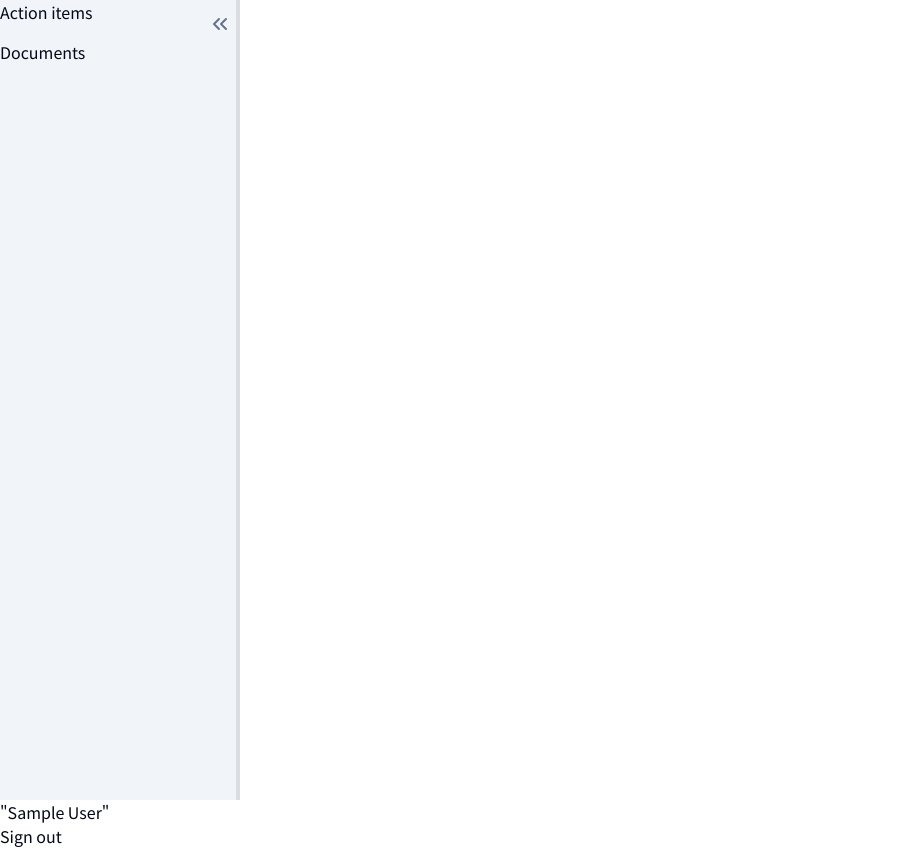
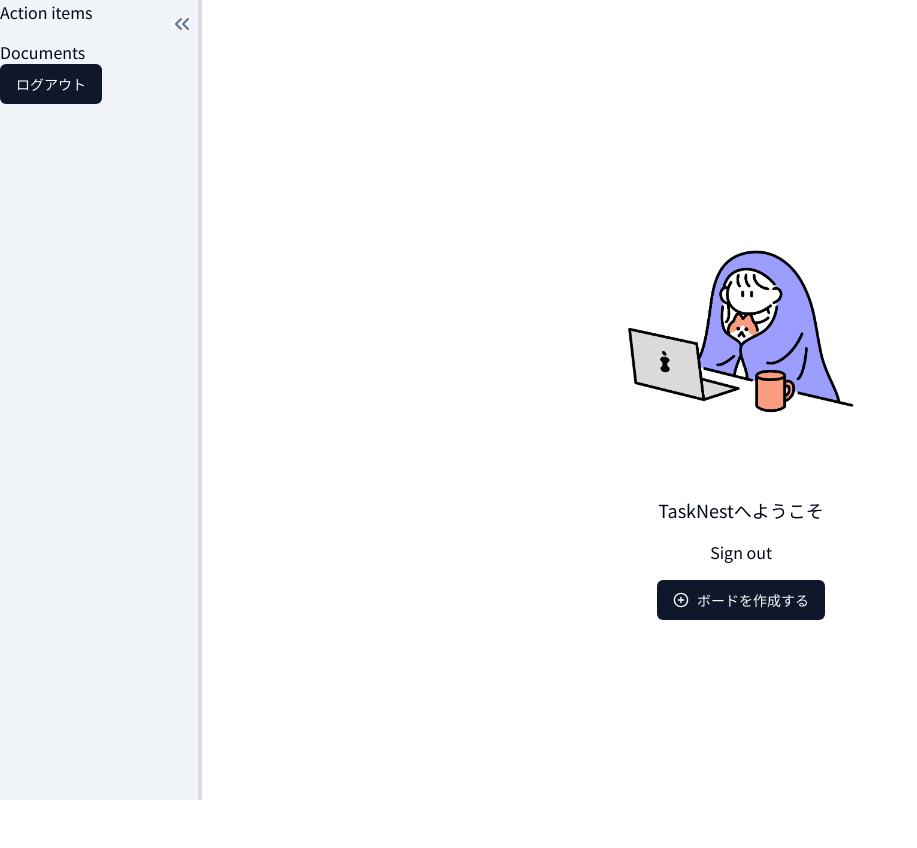
Before and after one commit to prog-daiki/TaskNest, a Next.js app in the folder frontend/: page /home in a window 1280 px wide. Shown: the whole page, without its empty margins (0-917 px from the left). After the commit the page ends 800 px from the top, so only its background shows below. Built offline with nearby package versions, Linux system fonts and the light colour scheme; no server answers; sample sign-in values are in the browser's storage.

Commit message:
ログアウトボタンの作成

```diff
--- a/frontend/app/(main)/_components/navigation.tsx
+++ b/frontend/app/(main)/_components/navigation.tsx
@@ -11,6 +11,8 @@
 import { useMediaQuery } from "usehooks-ts";
 
 import { cn } from "@/lib/utils";
+import { Button } from "@/components/ui/button";
+import { signOut } from "@/auth";
 
 export const Navigation = () => {
   const pathname = usePathname();
@@ -91,8 +93,12 @@
         <div>
           <p>Action items</p>
         </div>
+
         <div className="mt-4">
           <p>Documents</p>
+          <Button onClick={() => signOut()}>
+            ログアウト
+          </Button>
         </div>
         <div
           onClick={resetWidth}
--- a/frontend/app/(main)/home/page.tsx
+++ b/frontend/app/(main)/home/page.tsx
@@ -1,11 +1,24 @@
+import Image from "next/image";
+import { PlusCircle } from "lucide-react";
+
+import { Button } from "@/components/ui/button";
 import { auth, signOut } from "@/auth";
 
 const HomePage = async () => {
   const session = await auth();
 
   return (
-    <div>
-      {JSON.stringify(session?.user.name)}
+    <div className="w-full">
+      <div className="h-full flex flex-col items-center justify-center space-y-4">
+        <Image
+          src="/task_empty.png"
+          height="300"
+          width="300"
+          alt="Empty"
+        />
+        <h2 className="text-lg font-medium">
+          TaskNestへようこそ
+        </h2>
         <form
           action={async () => {
             "use server";
@@ -15,6 +28,12 @@
         >
           <button type="submit">Sign out</button>
         </form>
+
+        <Button>
+          <PlusCircle className="h-4 w-4 mr-2" />
+          ボードを作成する
+        </Button>
+      </div>
     </div>
   );
 };
--- a/frontend/app/(main)/layout.tsx
+++ b/frontend/app/(main)/layout.tsx
@@ -15,7 +15,7 @@
   }
   return (
     <Suspense fallback={<Loading />}>
-      <div className="h-full">
+      <div className="h-full flex">
         <Navigation />
         {children}
       </div>
```
Also changed, not shown: frontend/public/task_empty.png (added). Lines whose indentation alone changed are shown as unchanged.
